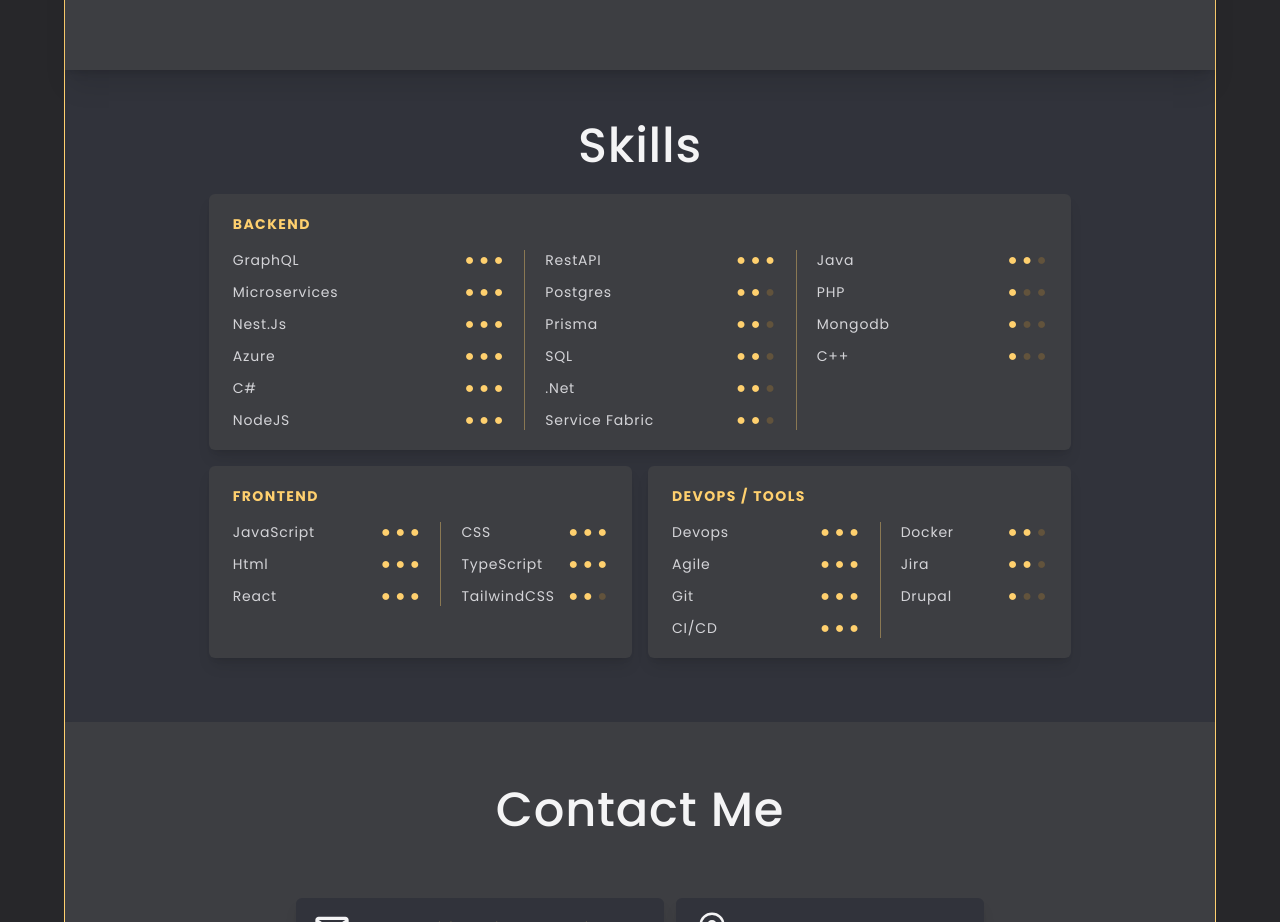
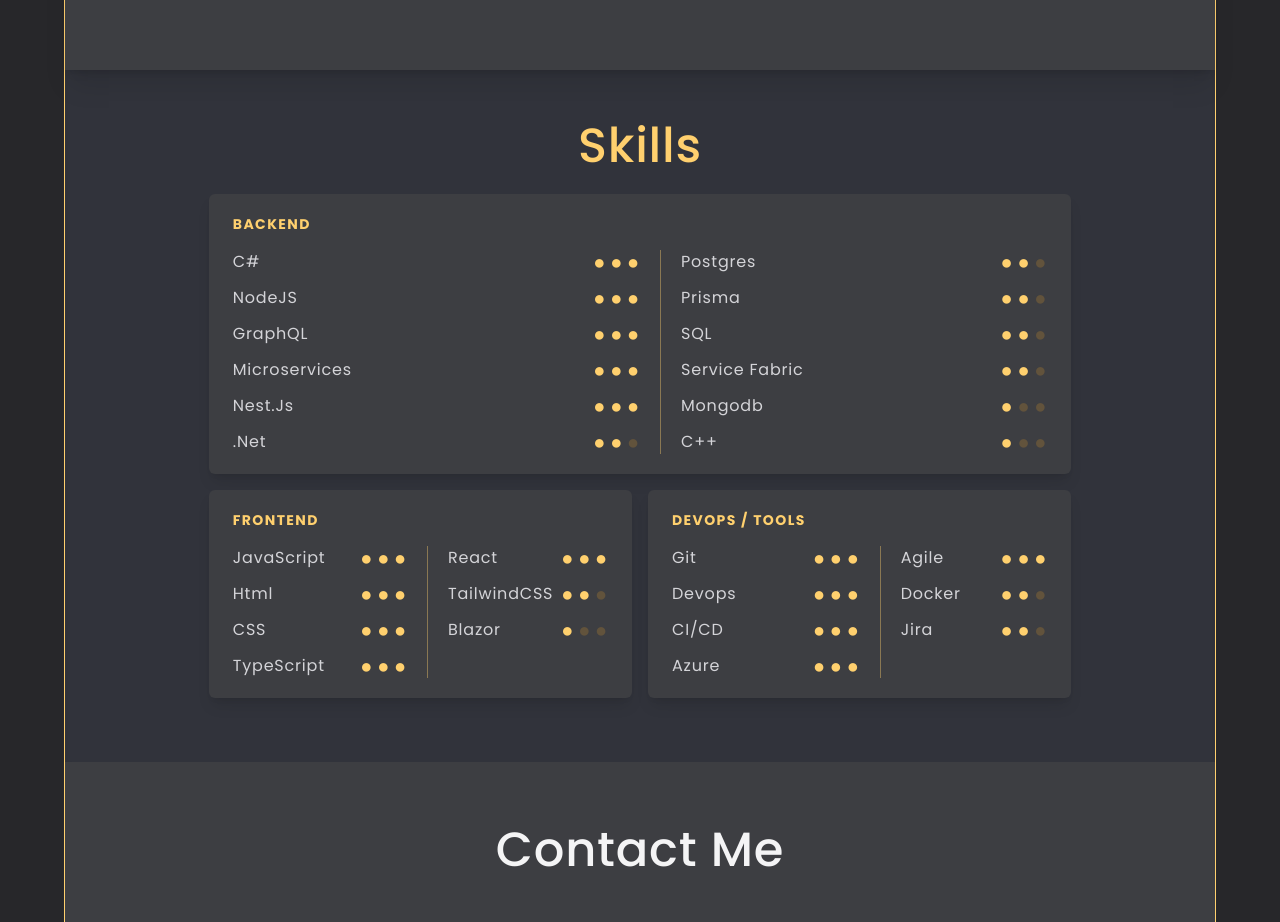
Before and after one commit to ErNoI/cv, a React (Vite) app: page / in a window 1280 px wide. Shown: the part 2780-3702 px from the top of the page. Built offline with nearby package versions, Linux system fonts and the light colour scheme.

Commit message:
change to levels

```diff
--- a/src/Sections/Skills.tsx
+++ b/src/Sections/Skills.tsx
@@ -4,7 +4,7 @@
 
 export type skillProps = {
   skillName: string;
-  percentage?: number;
+  level?: 1 | 2 | 3;
   category?: "Frontend" | "Backend" | "DevOps / Tools";
 };
 
@@ -16,25 +16,26 @@
   );
 };
 
-export const SkillPercentageBar: FC<skillProps> = ({
-  skillName,
-  percentage,
-}) => {
+export const SkillPercentageBar: FC<skillProps> = ({ skillName, level }) => {
   return (
     <div className="my-4 flex items-center justify-between font-bold max-lg:flex-col">
       <span className="">{skillName}</span>
-      <div className="h-2.5 w-10/12 bg-accent">
-        <div
-          className="h-2.5 bg-action"
-          style={{ width: `${percentage}%` }}
-        ></div>
+      <div className="flex shrink-0 gap-1">
+        {[1, 2, 3].map((i) => (
+          <span
+            key={i}
+            className={`text-base leading-none ${i <= (level ?? 0) ? "text-action" : "text-accent"}`}
+          >
+            ●
+          </span>
+        ))}
       </div>
     </div>
   );
 };
 
 export const SkillList: FC = () => {
-  skillData.sort((a, b) => (b.percentage || 0) - (a.percentage || 0));
+  skillData.sort((a, b) => (b.level || 0) - (a.level || 0));
   return (
     <div id="skills" className="pb-16 pt-7 shadow-inner">
       <div className="flex flex-col items-center">
@@ -45,7 +46,6 @@
           {skillData.map((skill, index) => (
             <SkillPercentageBar
               key={index}
-              percentage={skill.percentage}
               skillName={skill.skillName}
             ></SkillPercentageBar>
           ))}
--- a/src/Sections/SkillsV2.tsx
+++ b/src/Sections/SkillsV2.tsx
@@ -4,22 +4,15 @@
 
 const CATEGORY_ORDER = ["Backend", "Frontend", "DevOps / Tools"] as const;
 
-const getTier = (percentage: number) => {
-  if (percentage <= 40) return 1;
-  if (percentage <= 70) return 2;
-  return 3;
-};
-
-const SkillRow: FC<skillProps> = ({ skillName, percentage = 0 }) => {
-  const tier = getTier(percentage);
+const SkillRow: FC<skillProps> = ({ skillName, level = 1 }) => {
   return (
     <div className="flex items-center justify-between gap-2">
-      <span className="text-sm text-zinc-300">{skillName}</span>
+      <span className="text-base text-zinc-300">{skillName}</span>
       <div className="flex shrink-0 gap-1">
         {[1, 2, 3].map((i) => (
           <span
             key={i}
-            className={`text-base leading-none ${i <= tier ? "text-action" : "text-accent"}`}
+            className={`text-xl leading-none ${i <= level ? "text-action" : "text-accent"}`}
           >
             ●
           </span>
@@ -34,9 +27,7 @@
   skills: skillProps[];
   cols?: number;
 }> = ({ name, skills, cols = 2 }) => {
-  const sorted = [...skills].sort(
-    (a, b) => (b.percentage ?? 0) - (a.percentage ?? 0),
-  );
+  const sorted = [...skills].sort((a, b) => (b.level ?? 0) - (a.level ?? 0));
   const colSize = Math.ceil(sorted.length / cols);
   const columns = Array.from({ length: cols }, (_, i) =>
     sorted.slice(i * colSize, (i + 1) * colSize),
@@ -49,18 +40,14 @@
       </p>
 
       {/* Mobile: single column */}
-      <div className="flex flex-col gap-3 sm:hidden">
+      <div className="flex flex-col gap-3 min-[800px]:hidden">
         {sorted.map((s) => (
-          <SkillRow
-            key={s.skillName}
-            skillName={s.skillName}
-            percentage={s.percentage}
-          />
+          <SkillRow key={s.skillName} skillName={s.skillName} level={s.level} />
         ))}
       </div>
 
-      {/* sm+: multi-column with dividers */}
-      <div className="hidden gap-0 sm:flex">
+      {/* md+: multi-column with dividers */}
+      <div className="hidden gap-0 min-[800px]:flex">
         {columns.map((col, i) => (
           <div key={i} className="flex flex-1">
             {i > 0 && (
@@ -71,7 +58,7 @@
                 <SkillRow
                   key={s.skillName}
                   skillName={s.skillName}
-                  percentage={s.percentage}
+                  level={s.level}
                 />
               ))}
             </div>
@@ -92,11 +79,11 @@
     <div id="skills" className="pb-16 pt-7 shadow-inner">
       <div className="flex flex-col items-center">
         <div className="m-6 flex justify-center">
-          <h1 className="text-5xl font-medium">Skills</h1>
+          <h1 className="text-5xl font-medium text-action">Skills</h1>
         </div>
         <div className="mx-auto flex w-11/12 flex-col gap-4 sm:w-3/4">
-          <SkillCategory name="Backend" skills={grouped[0].skills} cols={3} />
-          <div className="grid gap-4 sm:grid-cols-2">
+          <SkillCategory name="Backend" skills={grouped[0].skills} cols={2} />
+          <div className="grid gap-4 min-[1100px]:grid-cols-2">
             {grouped.slice(1).map((g) => (
               <SkillCategory
                 key={g.name}
--- a/src/data/StaticData.ts
+++ b/src/data/StaticData.ts
@@ -2,35 +2,32 @@
 import { AssignmentProps } from "@/components/Assignment";
 
 export const skillData: skillProps[] = [
-  { skillName: ".Net", percentage: 60, category: "Backend" },
-  { skillName: "JavaScript", percentage: 90, category: "Frontend" },
-  { skillName: "Html", percentage: 90, category: "Frontend" },
-  { skillName: "CSS", percentage: 80, category: "Frontend" },
-  { skillName: "Git", percentage: 80, category: "DevOps / Tools" },
-  { skillName: "TypeScript", percentage: 80, category: "Frontend" },
-  { skillName: "Devops", percentage: 90, category: "DevOps / Tools" },
-  { skillName: "React", percentage: 90, category: "Frontend" },
-  { skillName: "C#", percentage: 80, category: "Backend" },
-  { skillName: "Postgres", percentage: 70, category: "Backend" },
-  { skillName: "Mongodb", percentage: 30, category: "Backend" },
-  { skillName: "NodeJS", percentage: 80, category: "Backend" },
-  { skillName: "TailwindCSS", percentage: 70, category: "Frontend" },
-  { skillName: "RestAPI", percentage: 80, category: "Backend" },
-  { skillName: "GraphQL", percentage: 90, category: "Backend" },
-  { skillName: "Microservices", percentage: 90, category: "Backend" },
-  { skillName: "Nest.Js", percentage: 90, category: "Backend" },
-  { skillName: "Prisma", percentage: 70, category: "Backend" },
-  { skillName: "Docker", percentage: 60, category: "DevOps / Tools" },
-  { skillName: "CI/CD", percentage: 80, category: "DevOps / Tools" },
-  { skillName: "SQL", percentage: 70, category: "Backend" },
-  { skillName: "Azure", percentage: 90, category: "Backend" },
-  { skillName: "Service Fabric", percentage: 50, category: "Backend" },
-  { skillName: "PHP", percentage: 40, category: "Backend" },
-  { skillName: "Java", percentage: 50, category: "Backend" },
-  { skillName: "C++", percentage: 30, category: "Backend" },
-  { skillName: "Agile", percentage: 90, category: "DevOps / Tools" },
-  { skillName: "Jira", percentage: 60, category: "DevOps / Tools" },
-  { skillName: "Drupal", percentage: 30, category: "DevOps / Tools" },
+  { skillName: "JavaScript", level: 3, category: "Frontend" },
+  { skillName: "Html", level: 3, category: "Frontend" },
+  { skillName: "CSS", level: 3, category: "Frontend" },
+  { skillName: "Blazor", level: 1, category: "Frontend" },
+  { skillName: ".Net", level: 2, category: "Backend" },
+  { skillName: "Git", level: 3, category: "DevOps / Tools" },
+  { skillName: "TypeScript", level: 3, category: "Frontend" },
+  { skillName: "Devops", level: 3, category: "DevOps / Tools" },
+  { skillName: "React", level: 3, category: "Frontend" },
+  { skillName: "C#", level: 3, category: "Backend" },
+  { skillName: "Postgres", level: 2, category: "Backend" },
+  { skillName: "Mongodb", level: 1, category: "Backend" },
+  { skillName: "NodeJS", level: 3, category: "Backend" },
+  { skillName: "TailwindCSS", level: 2, category: "Frontend" },
+  { skillName: "GraphQL", level: 3, category: "Backend" },
+  { skillName: "Microservices", level: 3, category: "Backend" },
+  { skillName: "Nest.Js", level: 3, category: "Backend" },
+  { skillName: "Prisma", level: 2, category: "Backend" },
+  { skillName: "Docker", level: 2, category: "DevOps / Tools" },
+  { skillName: "CI/CD", level: 3, category: "DevOps / Tools" },
+  { skillName: "SQL", level: 2, category: "Backend" },
+  { skillName: "Azure", level: 3, category: "DevOps / Tools" },
+  { skillName: "Service Fabric", level: 2, category: "Backend" },
+  { skillName: "C++", level: 1, category: "Backend" },
+  { skillName: "Agile", level: 3, category: "DevOps / Tools" },
+  { skillName: "Jira", level: 2, category: "DevOps / Tools" },
 ];
 
 export const assignmentData: AssignmentProps[] = [
```
